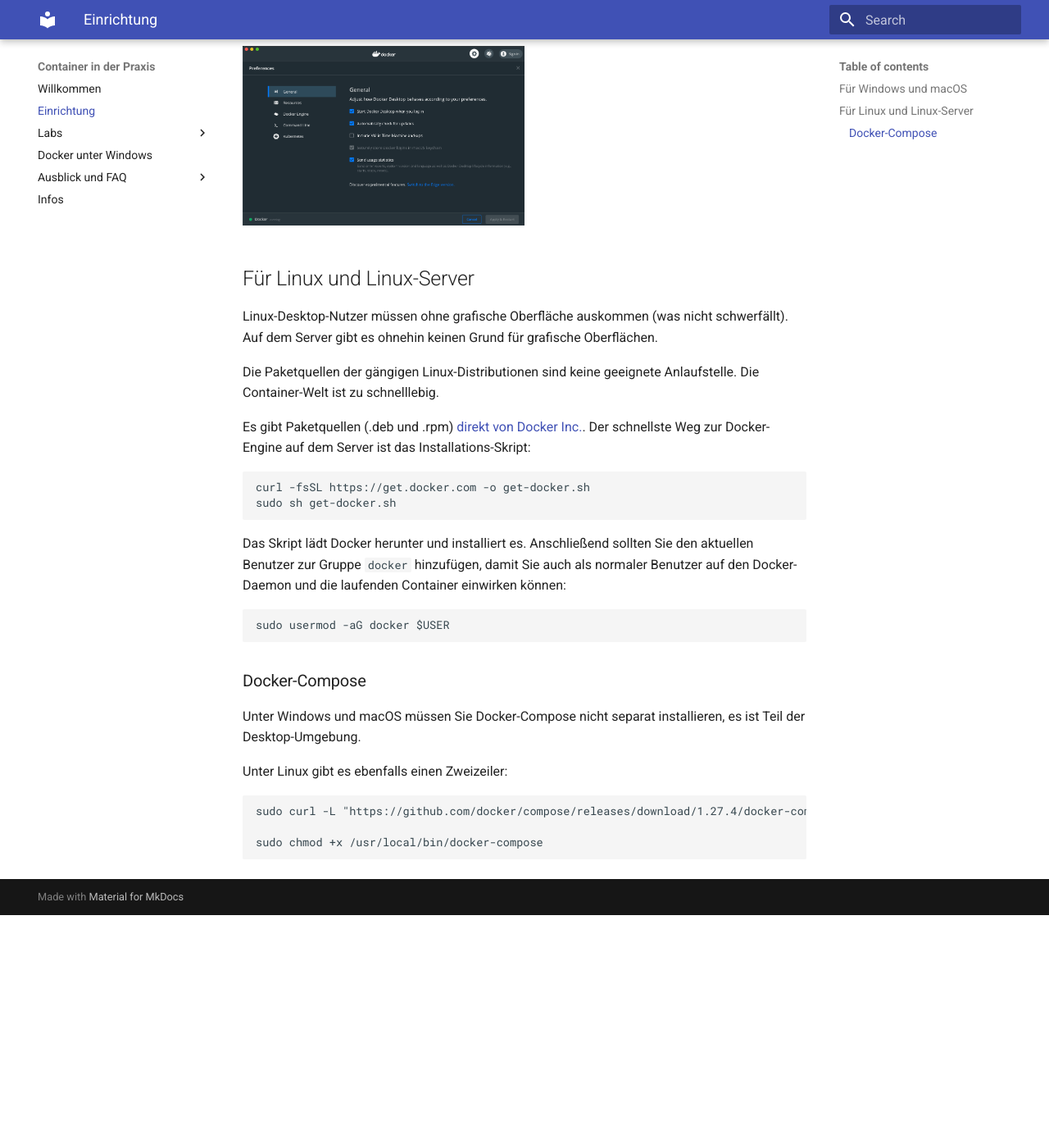
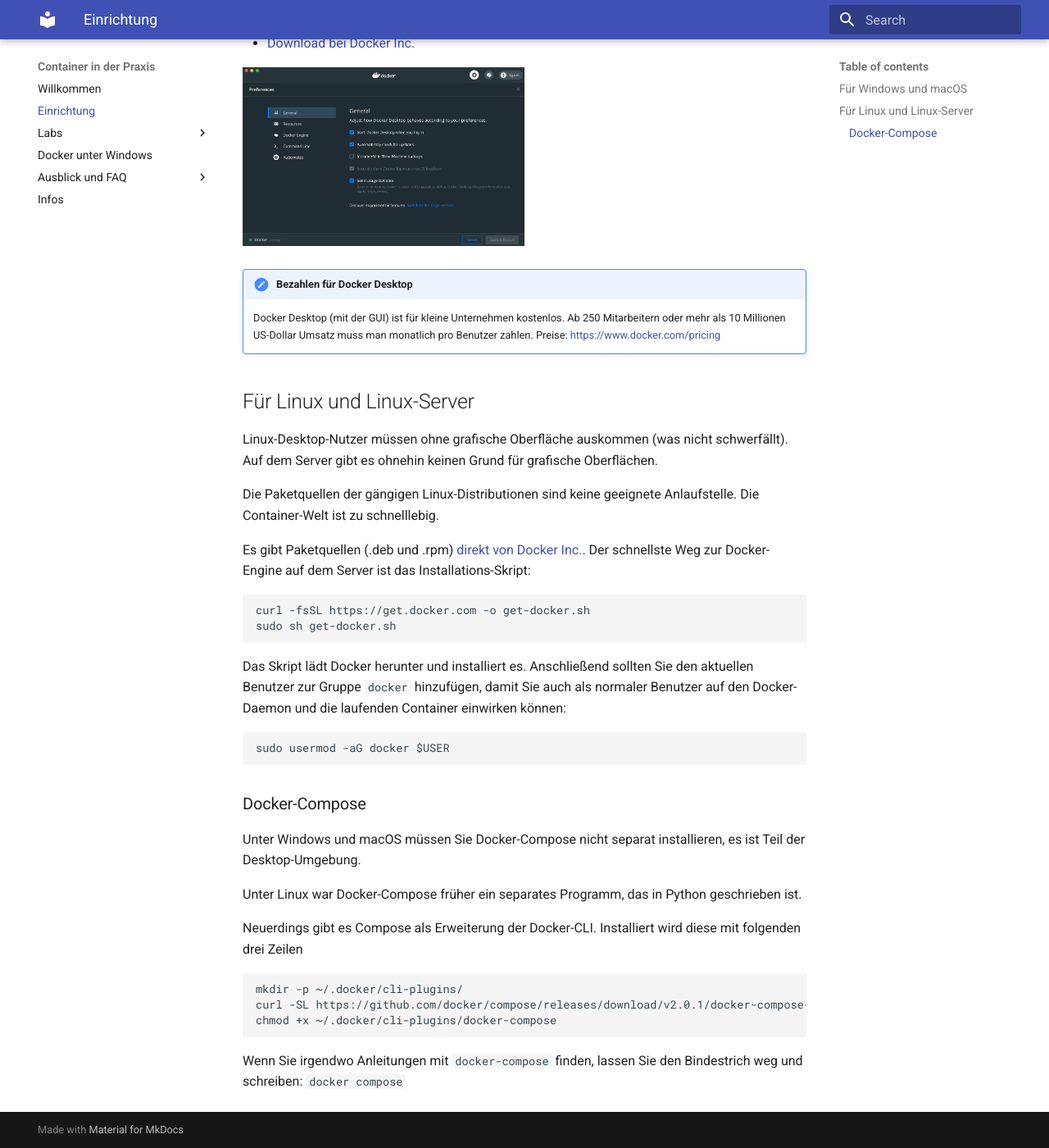
Before and after one commit to jamct/docker-training, an MkDocs documentation site: the page built from docs/mkdocs/docs/setup/index.md, in a window 1280 px wide and 1400 px high, scrolled down 400 px. Shown: the whole window at 82% size. Built offline with MkDocs 1.6.1 and Material for MkDocs 9.7.7, drawn with Linux system fonts in a browser that asks for light colours; before the commit the page ends 1516 px from its top, so only the background shows below that; some of the changed text lies outside the part shown.

Commit message:
update docker compose

````diff
--- a/docs/mkdocs/docs/setup/index.md
+++ b/docs/mkdocs/docs/setup/index.md
@@ -1,14 +1,18 @@
 # :fa-wrench: Docker einrichten
 
-Die Software Docker hat das Unternehmen Docker Inc. ursprünglich in zwei Varianten angeboten: *Docker Enterprise* und *Docker Community*. Nachdem die Enterprise-Sparte an Mirantis verkauft wurde, ist nur noch die Open-Source-Software *Docker Community* interessant.
+Die Software Docker hat das Unternehmen Docker Inc. ursprünglich in zwei Varianten angeboten: *Docker Enterprise* und *Docker Community*. Nachdem die Enterprise-Sparte an Mirantis verkauft wurde, sind nur noch die Open-Source-Variante *Docker Community* und *Docker Desktop* interessant.
 
 ## Für Windows und macOS
 
-Es gibt die Software als Desktop-Version mit grafischer Oberfläche zum Download. Wählen Sie am besten die Stable-Variante, Edge enthält Beta-Funktionen:
+Es gibt die Docker Desktop mit grafischer Oberfläche für Windows und macOS. Wählen Sie am besten die Stable-Variante, Edge enthält Beta-Funktionen:
 
 * [Download bei Docker Inc.](https://www.docker.com/products/docker-desktop)
 
 ![ ](macos.png){: style="width:50%"}
+
+!!! note "Bezahlen für Docker Desktop"
+    Docker Desktop (mit der GUI) ist für kleine Unternehmen kostenlos. Ab 250 Mitarbeitern oder mehr als 10 Millionen US-Dollar Umsatz muss man monatlich pro Benutzer zahlen. Preise: [https://www.docker.com/pricing](https://www.docker.com/pricing)
+
 
 ## Für Linux und Linux-Server
 
@@ -33,10 +37,14 @@
 
 Unter Windows und macOS müssen Sie Docker-Compose nicht separat installieren, es ist Teil der Desktop-Umgebung.
 
-Unter Linux gibt es ebenfalls einen Zweizeiler:
+Unter Linux war Docker-Compose früher ein separates Programm, das in Python geschrieben ist.
+
+Neuerdings gibt es Compose als Erweiterung der Docker-CLI. Installiert wird diese mit folgenden drei Zeilen
 
 ```
-sudo curl -L "https://github.com/docker/compose/releases/download/1.27.4/docker-compose-$(uname -s)-$(uname -m)" -o /usr/local/bin/docker-compose
+mkdir -p ~/.docker/cli-plugins/
+curl -SL https://github.com/docker/compose/releases/download/v2.0.1/docker-compose-linux-x86_64 -o ~/.docker/cli-plugins/docker-compose
+chmod +x ~/.docker/cli-plugins/docker-compose
+```
 
-sudo chmod +x /usr/local/bin/docker-compose
-```
+Wenn Sie irgendwo Anleitungen mit `docker-compose` finden, lassen Sie den Bindestrich weg und schreiben: `docker compose`
````
Also changed, not shown: docs/mkdocs/docs/lab3/index.md (+6 -6 lines), docs/mkdocs/docs/lab4/index.md (+1 -1 lines), docs/mkdocs/docs/lab6/index.md (+1 -1 lines), docs/mkdocs/docs/outlook/security.md (+3 -3 lines).
